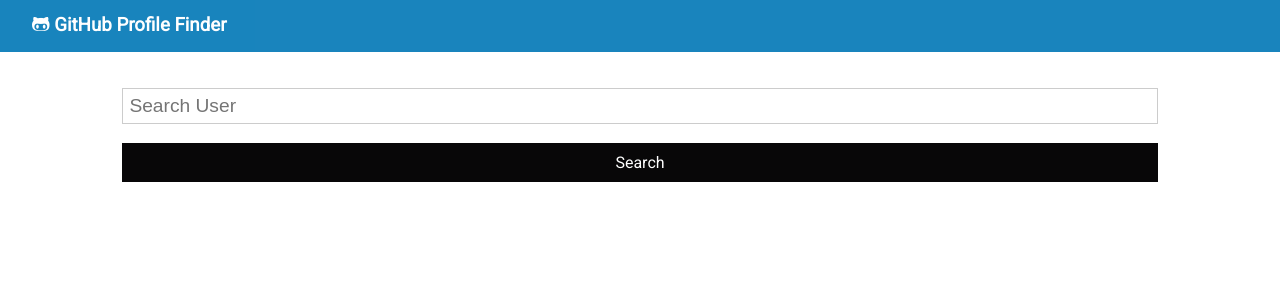
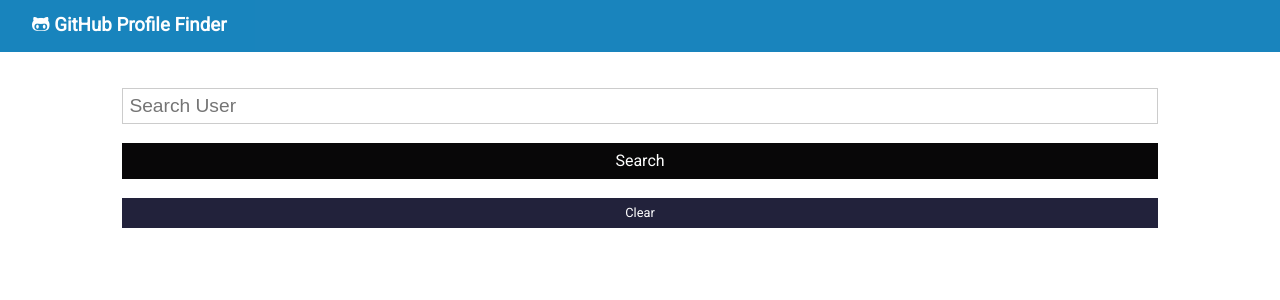
Before and after one commit to osakoh/GitHub-Finder-React, a React (Create React App) app: page / in a window 1280 px wide. Shown: the top 300 px of the page. Built offline with nearby package versions, Linux system fonts and the light colour scheme.

Commit message:
added clear btn in search component

```diff
--- a/src/App.js
+++ b/src/App.js
@@ -3,18 +3,13 @@ import Navbar from './components/layout/Navbar';  // Navbar import
 import Users from './components/users/Users'; // Users import
 import Search from './components/users/Search'; // Search import
 import axios from 'axios'; // axios import
-import PropTypes from 'prop-types' // PropType import: impt
 import './App.css';
+
 
 class App extends Component {
   state = {
     users: [],
     loading: false
-  }
-
-  // proptypes
-  static propTypes = {
-    searchUsers: PropTypes.func.isRequired,
   }
 
   // another lifecycle method just like render
@@ -34,12 +29,17 @@ class App extends Component {
     // set state before making the request
     this.setState({ loading: true });
 
-
     const res = await axios.get(`https://api.github.com/search/users?q=${text}&client_id=${process.env.REACT_APP_GITHUB_CLIENT_ID}&client_secret=${process.env.REACT_APP_GITHUB_CLIENT_SECRET}`);
 
     // reset the states; individual user's details are stored in an 'items' array as shown in the github documentation
     this.setState({ users: res.data.items, loading: false });
   }
+
+  // clearUsers from state
+  clearUsers = () => this.setState({
+    users: [], // set users to an empty array
+    loading: false, // set loading to false
+  })
 
   render() {
     return (
@@ -47,7 +47,7 @@ class App extends Component {
         <Navbar />
         {/* passing the users & loading as props into the Users component */}
         <div className="container">
-          <Search searchUsers={this.searchUsers} />  {/* searchUsers: must be the same name as that in Search js */}
+          <Search searchUsers={this.searchUsers} clearUsers={this.clearUsers} />  {/* searchUsers: must be the same name as that in Search js */}
           <Users loading={this.state.loading} users={this.state.users} />
         </div>
       </div>
--- a/src/components/users/Search.js
+++ b/src/components/users/Search.js
@@ -1,9 +1,18 @@
-import React, { Component } from 'react'
+import React, { Component } from 'react';
+import PropTypes from 'prop-types' // PropType import: impt
 
-export class Search extends Component {
+
+class Search extends Component {
     state = {
         text: ''
     }
+
+    // proptype for searchUsers
+    static propTypes = {
+        searchUsers: PropTypes.func.isRequired,
+        clearUsers: PropTypes.func.isRequired,
+    }
+
     // event listener for the form
     onSubmit = e => {
         e.preventDefault();
@@ -17,6 +26,7 @@ export class Search extends Component {
 
     render() {
         return (
+            <div>
                 <form onSubmit={this.onSubmit} className="form">
                     <input
                         type="text"
@@ -25,10 +35,13 @@ export class Search extends Component {
                         value={this.state.text}
                         onChange={this.onChange}
                     />
-                <input type="submit" value="Search" className="btn btn-black btn-block" />
+                    <input type="submit" value="Search" className="btn btn-black btn-block btn-sm" />
                 </form>
-        )
+                {/* clear btn */}
+                <button className="btn btn-dark btn-block btn-sm" onClick={this.props.clearUsers}>Clear</button>
+            </div>
+        );
     }
 }
 
-export default Search
+export default Search;
```
Also changed, not shown: src/components/users/UserItem.js (line endings or trailing spaces). Lines whose indentation alone changed are shown as unchanged.
